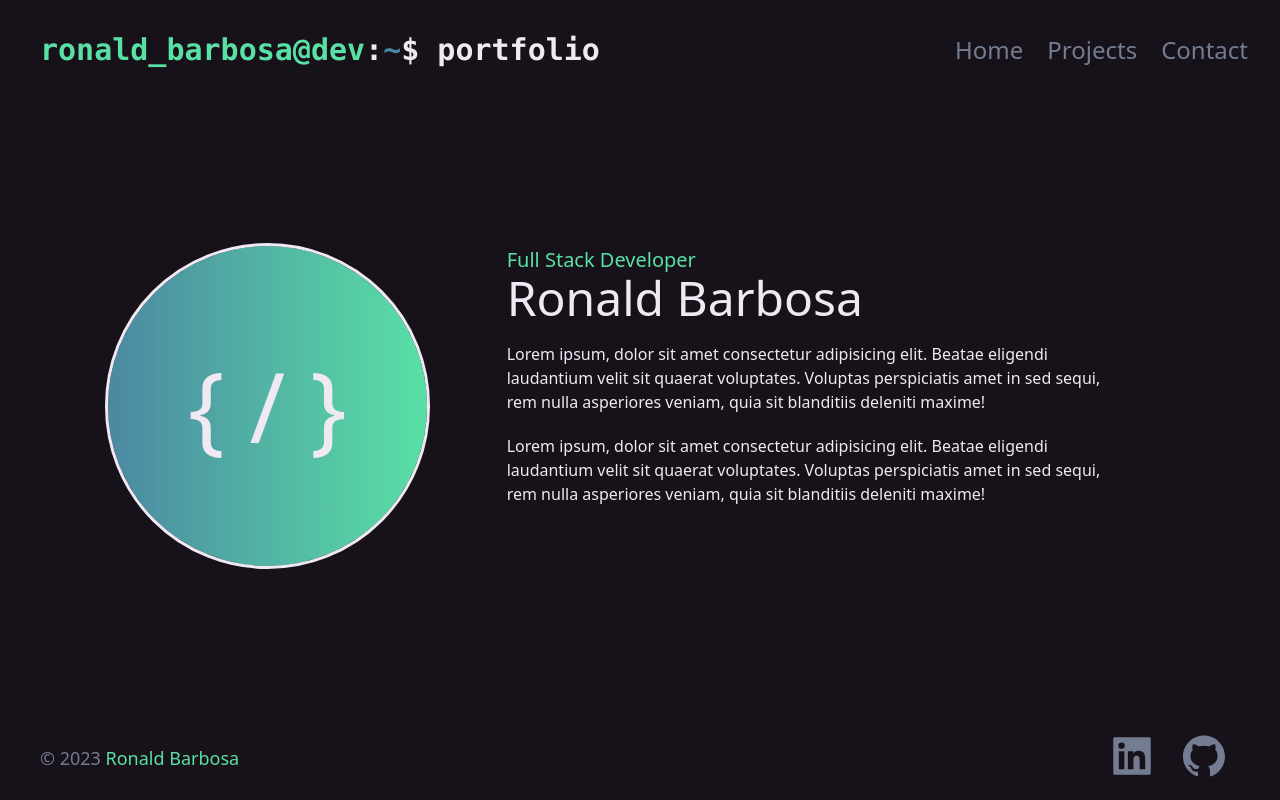
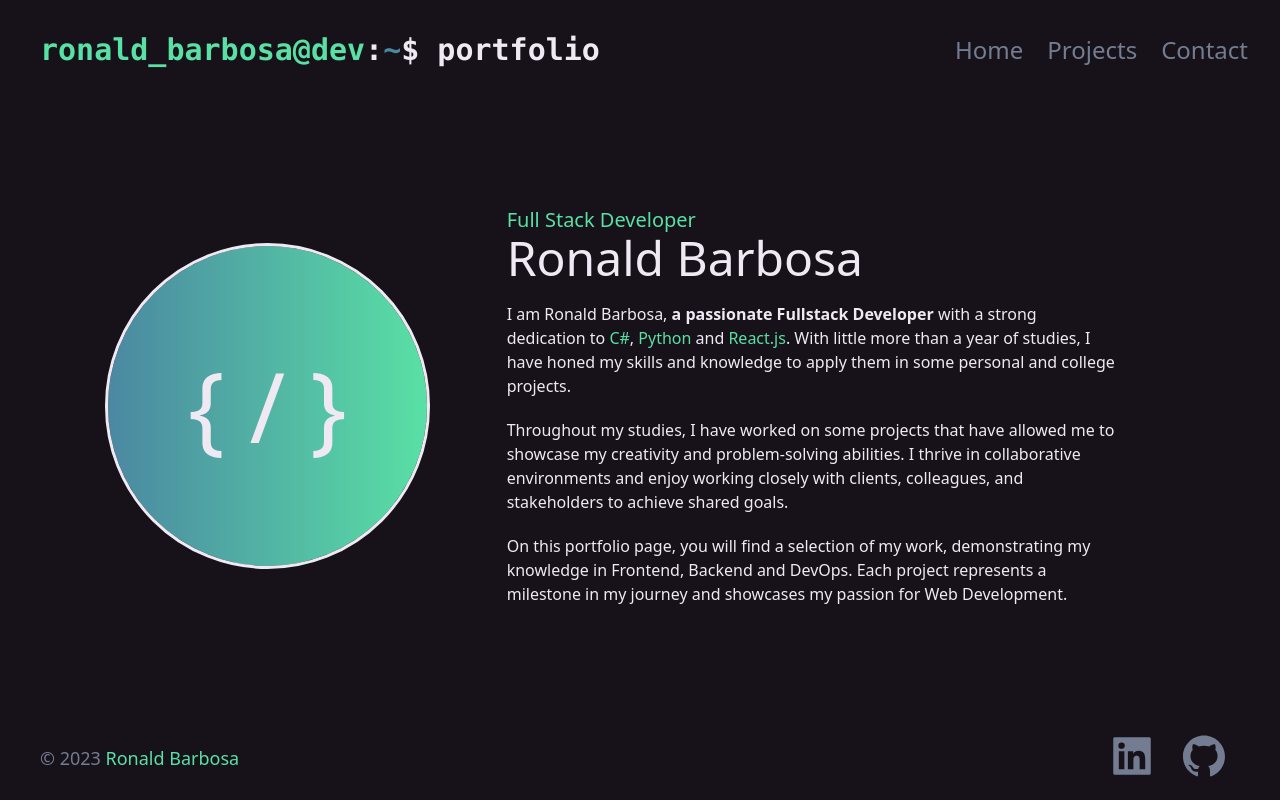
Before and after one commit to ronaldbarbosa/portfolio-front, a Next.js app: page / in a window 1280 px wide. Built offline with nearby package versions, Linux system fonts and the light colour scheme.

Commit message:
Update description

```diff
--- a/src/components/About/ContentGroup/Description.tsx
+++ b/src/components/About/ContentGroup/Description.tsx
@@ -2,12 +2,17 @@ export default function Description() {
   return(
     <>
       <p className="w-5/6 mt-5">
-        Lorem ipsum, dolor sit amet consectetur adipisicing elit. Beatae eligendi laudantium velit sit quaerat voluptates.
-        Voluptas perspiciatis amet in sed sequi, rem nulla asperiores veniam, quia sit blanditiis deleniti maxime!
+        I am Ronald Barbosa, <strong>a passionate Fullstack Developer</strong> with a strong dedication to
+        <span className="text-green"> C#</span>, <span className="text-green">Python</span> and <span className="text-green">React.js</span>.
+        With little more than a year of studies, I have honed my skills and knowledge to apply them in some personal and college projects.
       </p>
       <p className="w-5/6 mt-5">
-        Lorem ipsum, dolor sit amet consectetur adipisicing elit. Beatae eligendi laudantium velit sit quaerat voluptates.
-        Voluptas perspiciatis amet in sed sequi, rem nulla asperiores veniam, quia sit blanditiis deleniti maxime!
+        Throughout my studies, I have worked on some projects that have allowed me to showcase my creativity and problem-solving abilities.
+        I thrive in collaborative environments and enjoy working closely with clients, colleagues, and stakeholders to achieve shared goals.
+      </p>
+      <p className="w-5/6 mt-5">
+        On this portfolio page, you will find a selection of my work, demonstrating my knowledge in Frontend, Backend and DevOps.
+        Each project represents a milestone in my journey and showcases my passion for Web Development.
       </p>
     </>
   );
```
